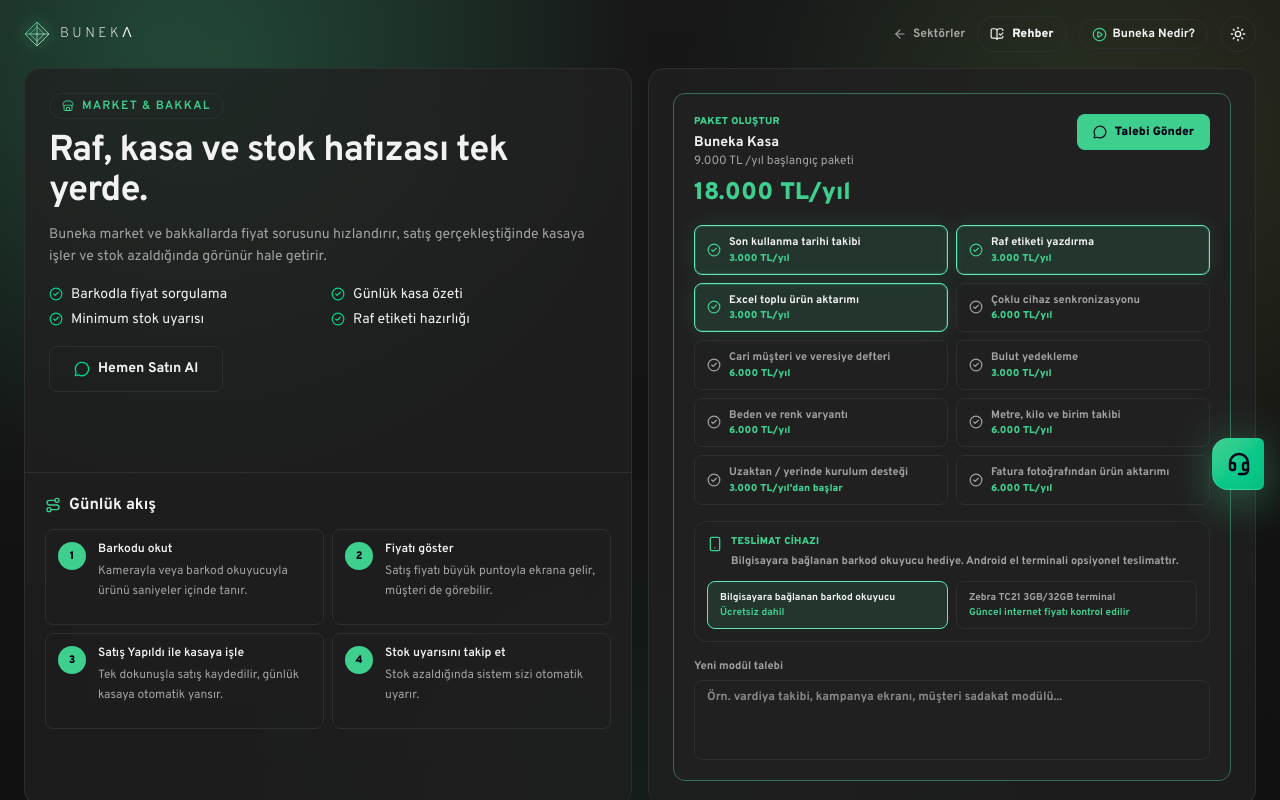
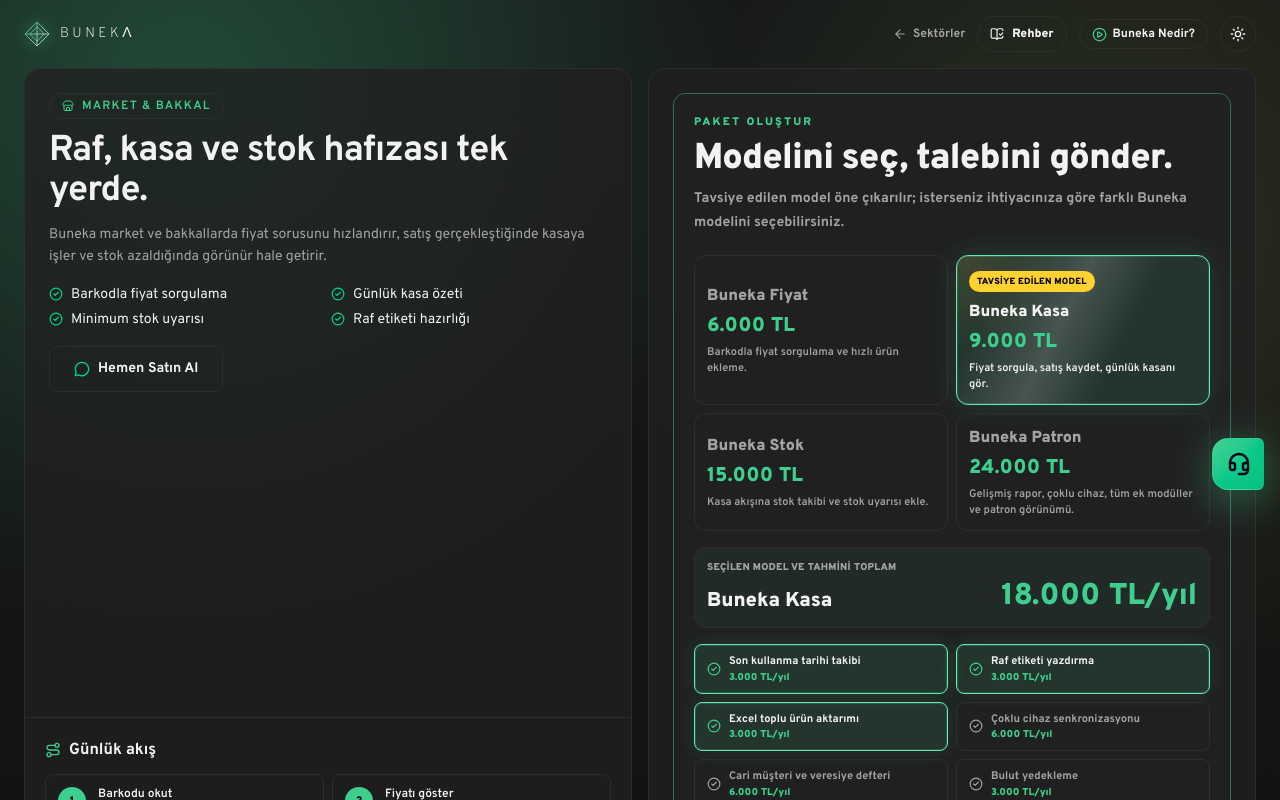
Before and after one commit to DatroMaster/buneka, a Next.js app in the folder apps/web/: page /sektorler/market-bakkal in a window 1280 px wide. Shown: the top 800 px of the page. Built offline with nearby package versions, Linux system fonts and the light colour scheme.

Commit message:
Improve sector package order flow

```diff
--- a/apps/web/app/globals.css
+++ b/apps/web/app/globals.css
@@ -520,11 +520,29 @@
   }
 
   /* Package builder card — flat surface with a subtle green edge */
-  .package-spark-card {
-    position: relative;
-    border: 1px solid color-mix(in srgb, var(--home-glow) 40%, var(--home-border));
-    background: var(--home-surface);
-  }
+.package-spark-card {
+  position: relative;
+  border: 1px solid color-mix(in srgb, var(--home-glow) 40%, var(--home-border));
+  background: var(--home-surface);
+}
+
+.package-recommended-model::before {
+  content: "";
+  position: absolute;
+  inset: -40%;
+  background:
+    radial-gradient(circle at 22% 18%, rgba(242, 184, 75, 0.22), transparent 26%),
+    linear-gradient(115deg, transparent 32%, rgba(255, 255, 255, 0.22) 46%, transparent 58%);
+  opacity: 0.88;
+  pointer-events: none;
+  transform: translateX(-18%);
+  animation: recommended-model-sheen 4.2s ease-in-out infinite;
+}
+
+.package-recommended-model > * {
+  position: relative;
+  z-index: 1;
+}
   .cta-hero-pulse:hover::after {
     animation-play-state: paused;
     opacity: 0;
@@ -711,6 +729,17 @@
   68%, 100% {
     transform: rotate(360deg) scale(1.08);
     opacity: 0;
+  }
+}
+
+@keyframes recommended-model-sheen {
+  0%, 100% {
+    opacity: 0.35;
+    transform: translateX(-34%) rotate(0deg);
+  }
+  48% {
+    opacity: 0.92;
+    transform: translateX(18%) rotate(2deg);
   }
 }
 
--- a/apps/web/components/SectorPackageBuilder.tsx
+++ b/apps/web/components/SectorPackageBuilder.tsx
@@ -6,6 +6,7 @@
 import { getHardwareDeliveryText, hardwareOptions, type HardwareDeliveryOption } from "@/lib/content/hardware";
 import { getModulePrice, resolveModule } from "@/lib/content/module-lookup";
 import { modules as allModules } from "@/lib/content/modules";
+import { plans } from "@/lib/content/plans";
 
 type SectorPackageBuilderProps = {
   sectorTitle: string;
@@ -27,6 +28,19 @@
   const [selected, setSelected] = useState<string[]>(() => modules.map((module) => resolveModule(module)?.label || module));
   const [customModule, setCustomModule] = useState("");
   const [deliveryOption, setDeliveryOption] = useState<HardwareDeliveryOption>("standard");
+  const recommendedPlan = useMemo(
+    () =>
+      plans.find((plan) => plan.name === planName) || plans[1] || plans[0] || {
+        name: planName,
+        price: planPrice,
+        summary: "Sektör için tavsiye edilen başlangıç modeli.",
+        features: [],
+      },
+    [planName, planPrice],
+  );
+  const [selectedPlanName, setSelectedPlanName] = useState(recommendedPlan.name);
+  const selectedPlan = plans.find((plan) => plan.name === selectedPlanName) || recommendedPlan;
+  const includesAllModules = selectedPlan.name === "Buneka Patron";
   const visibleModules = useMemo(() => {
     const recommended = modules.map((module) => resolveModule(module)?.label || module);
     return Array.from(new Set([...recommended, ...allModules.map((module) => module.label)]));
@@ -39,44 +53,81 @@
   };
 
   const totalPrice = useMemo(() => {
-    return selected.reduce((sum, module) => sum + parsePrice(getModulePrice(module)), parsePrice(planPrice));
-  }, [planPrice, selected]);
+    if (includesAllModules) {
+      return parsePrice(selectedPlan.price);
+    }
+
+    return selected.reduce((sum, module) => sum + parsePrice(getModulePrice(module)), parsePrice(selectedPlan.price));
+  }, [includesAllModules, selected, selectedPlan.price]);
 
   const message = useMemo(() => {
-    const selectedText = selected.length
+    const selectedText = includesAllModules
+      ? `Tüm ek modüller pakete dahil: ${allModules.map((module) => module.label).join(", ")}`
+      : selected.length
       ? selected.map((module) => `${module} (${getModulePrice(module)})`).join(", ")
       : "Modül seçmedim, önerinizi istiyorum";
     const customText = customModule.trim() ? ` Yeni modül talebim: ${customModule.trim()}.` : "";
-    return `Merhaba, ${sectorTitle} için paket talebi oluşturmak istiyorum. Paket: ${planName} (${planPrice}/yıl). Seçilen modüller: ${selectedText}. Donanım teslim seçimim: ${getHardwareDeliveryText(deliveryOption)} Tahmini lisans toplamı: ${formatPrice(totalPrice)}.${customText}`;
-  }, [customModule, deliveryOption, planName, planPrice, sectorTitle, selected, totalPrice]);
+    return `Merhaba, ${sectorTitle} için sipariş talebi oluşturmak istiyorum. Seçtiğim model: ${selectedPlan.name} (${selectedPlan.price}/yıl). Seçilen modüller: ${selectedText}. Donanım teslim seçimim: ${getHardwareDeliveryText(deliveryOption)} Tahmini lisans toplamı: ${formatPrice(totalPrice)}.${customText}`;
+  }, [customModule, deliveryOption, includesAllModules, sectorTitle, selected, selectedPlan.name, selectedPlan.price, totalPrice]);
 
   return (
     <div className="package-spark-card flex flex-col rounded-xl p-4 sm:p-5">
-      <div className="flex flex-col gap-3 sm:flex-row sm:items-start sm:justify-between">
-        <div>
-          <p className="text-[10px] font-black uppercase tracking-wide text-[color:var(--home-glow)]">Paket oluştur</p>
-          <p className="font-display mt-1 text-sm font-bold text-[color:var(--home-ink)]">{planName}</p>
-          <p className="text-xs text-[color:var(--home-muted)]">{planPrice} /yıl başlangıç paketi</p>
-          <p className="mt-2 text-2xl font-black text-[color:var(--home-glow)]">{formatPrice(totalPrice)}</p>
+      <div className="text-center sm:text-left">
+        <p className="text-[11px] font-black uppercase tracking-[0.2em] text-[color:var(--home-glow)]">Paket oluştur</p>
+        <h2 className="font-display mt-2 text-3xl font-black tracking-tight text-[color:var(--home-ink)] sm:text-4xl">
+          Modelini seç, talebini gönder.
+        </h2>
+        <p className="mt-2 text-sm font-bold leading-6 text-[color:var(--home-muted)]">
+          Tavsiye edilen model öne çıkarılır; isterseniz ihtiyacınıza göre farklı Buneka modelini seçebilirsiniz.
+        </p>
+      </div>
+
+      <div className="mt-5 grid gap-2 sm:grid-cols-2">
+        {plans.map((plan) => {
+          const isRecommended = plan.name === recommendedPlan.name;
+          const isSelected = plan.name === selectedPlan.name;
+          return (
+            <button
+              key={plan.name}
+              type="button"
+              onClick={() => setSelectedPlanName(plan.name)}
+              className={`relative min-h-24 overflow-hidden rounded-xl border p-3 text-left transition-all ${
+                isSelected
+                  ? "border-emerald-300 bg-[color:var(--home-glow)]/12 text-[color:var(--home-ink)] shadow-[0_0_32px_rgba(62,207,142,0.18),inset_0_0_0_1px_rgba(110,231,183,0.16)]"
+                  : "border-[color:var(--home-border)] text-[color:var(--home-muted)] hover:border-[color:var(--home-glow)] hover:text-[color:var(--home-ink)]"
+              } ${isRecommended ? "package-recommended-model" : ""}`}
+            >
+              {isRecommended && (
+                <span className="mb-2 inline-flex rounded-full bg-amber-300 px-2 py-1 text-[9px] font-black uppercase tracking-wide text-neutral-950">
+                  Tavsiye edilen model
+                </span>
+              )}
+              <span className="block font-display text-base font-black">{plan.name}</span>
+              <span className="mt-1 block text-xl font-black text-[color:var(--home-glow)]">{plan.price}</span>
+              <span className="mt-1 block text-[11px] font-semibold leading-4">{plan.summary}</span>
+            </button>
+          );
+        })}
+      </div>
+
+      <div className="mt-4 rounded-xl border border-[color:var(--home-border)] bg-[color:var(--home-glow)]/6 p-3">
+        <p className="text-[10px] font-black uppercase tracking-wide text-[color:var(--home-muted)]">Seçilen model ve tahmini toplam</p>
+        <div className="mt-1 flex flex-col gap-1 sm:flex-row sm:items-end sm:justify-between">
+          <p className="font-display text-xl font-black text-[color:var(--home-ink)]">{selectedPlan.name}</p>
+          <p className="font-display text-3xl font-black text-[color:var(--home-glow)]">{formatPrice(totalPrice)}</p>
         </div>
-        <a
-          href={whatsappLink(message)}
-          target="_blank"
-          rel="noopener noreferrer"
-          className="inline-flex items-center justify-center gap-2 rounded-lg bg-[color:var(--home-glow)] px-4 py-2.5 text-xs font-black text-slate-950 transition-transform hover:scale-[1.03] active:scale-95"
-        >
-          <MessageCircle size={14} /> Talebi Gönder
-        </a>
       </div>
 
       <div className="mt-4 grid gap-2 sm:grid-cols-2">
         {visibleModules.map((module) => {
-          const isSelected = selected.includes(module);
+          const isSelected = includesAllModules || selected.includes(module);
           return (
             <button
               key={module}
               type="button"
-              onClick={() => toggle(module)}
+              onClick={() => {
+                if (!includesAllModules) toggle(module);
+              }}
               className={`flex min-h-12 items-center gap-2 rounded-lg border px-3 py-2 text-left text-[11px] font-bold transition-all ${
                 isSelected
                   ? "border-emerald-300 bg-[color:var(--home-glow)]/12 text-[color:var(--home-ink)] shadow-[inset_0_0_0_1px_rgba(110,231,183,0.18),0_0_22px_rgba(62,207,142,0.14)]"
@@ -161,6 +212,15 @@
           placeholder="Örn. vardiya takibi, kampanya ekranı, müşteri sadakat modülü..."
         />
       </label>
+
+      <a
+        href={whatsappLink(message)}
+        target="_blank"
+        rel="noopener noreferrer"
+        className="cta-primary-animated mt-4 inline-flex min-h-14 w-full items-center justify-center gap-2 rounded-xl bg-gradient-to-r from-[color:var(--home-glow)] to-emerald-500 px-5 py-4 text-base font-black text-slate-950 shadow-[0_18px_46px_rgba(62,207,142,0.22)] transition-transform hover:scale-[1.01] active:scale-95"
+      >
+        <MessageCircle size={19} /> Sipariş Talebini Gönder
+      </a>
     </div>
   );
 }
```
